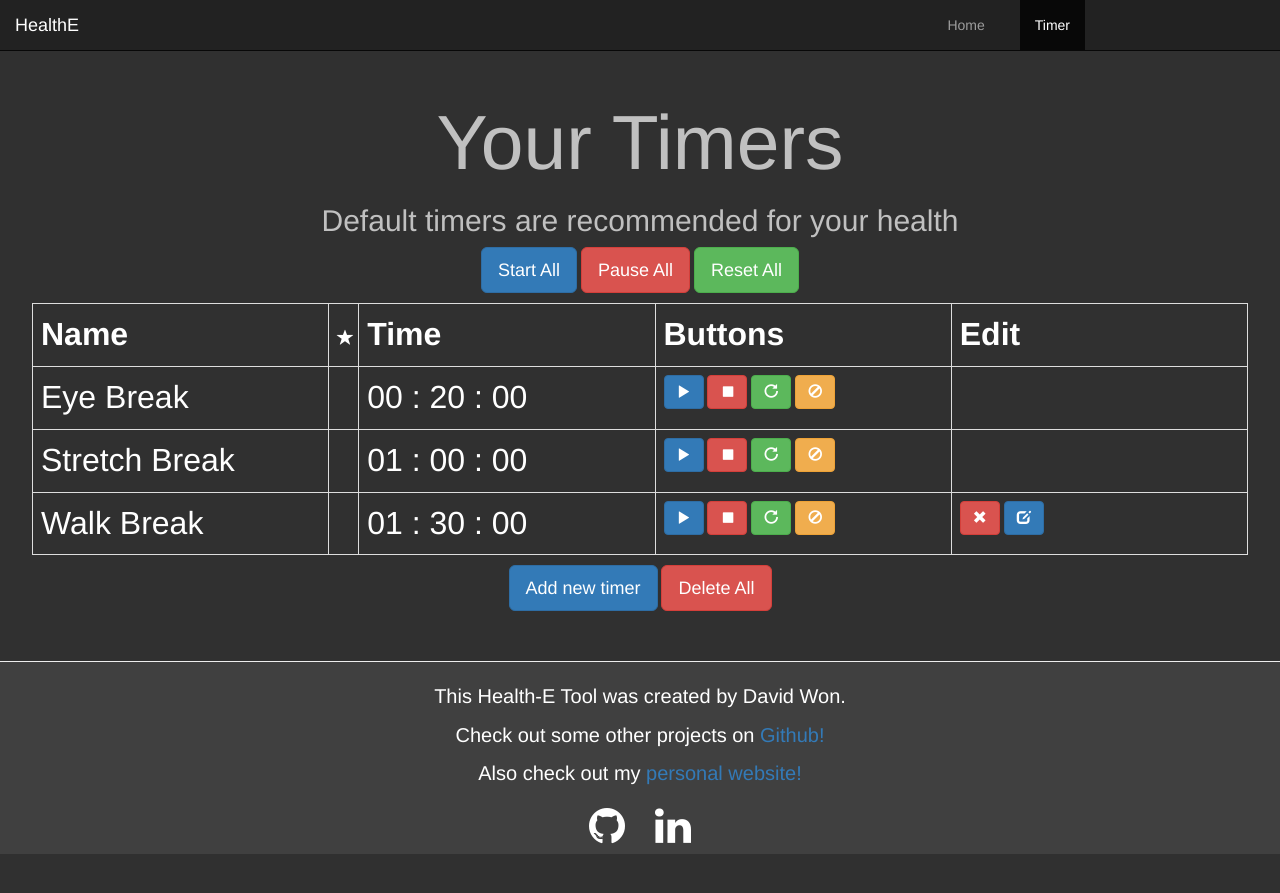
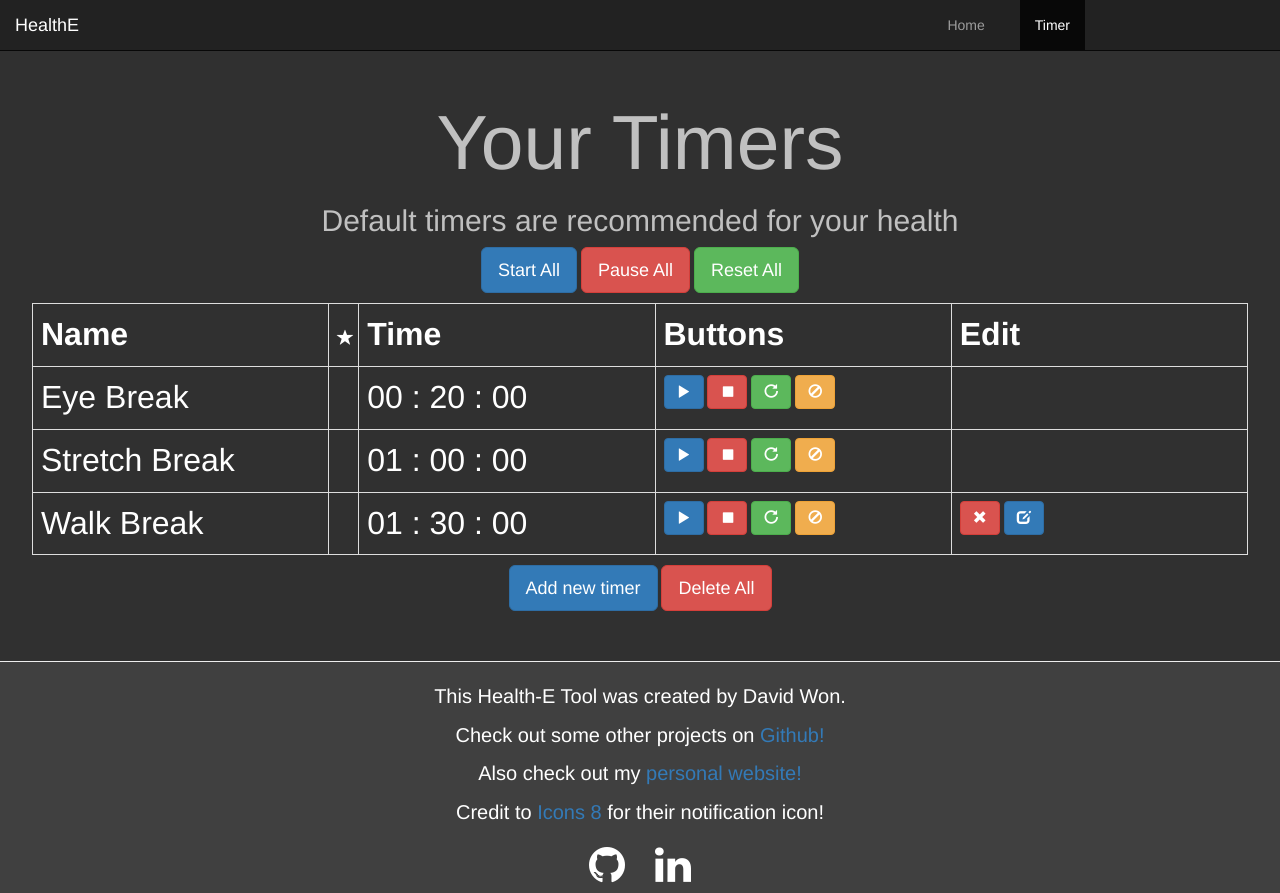
Before and after one commit to davidwon7/Personal-Timer-Tool, a plain HTML site: page timer.html in a window 1280 px wide. Before the commit the page ends 854 px from the top, so only its background shows below. Drawn offline with nearby package versions, Linux system fonts and the light colour scheme.

Commit message:
Icons8 Notification Crediting
Need to credit icons8 for using their icon

```diff
--- a/timer.html
+++ b/timer.html
@@ -148,7 +148,7 @@
         <p class="footer-p">This Health-E Tool was created by David Won. </p>
         <p class="footer-p">Check out some other projects on <a href="http://github.com/davidwon7">Github!</a>  </p>
         <p class="footer-p">Also check out my  <a href="https://davidwon7.github.io">personal website!</a>  </p>
-
+        <p class="footer-p">Credit to <a href="https://icons8.com/icon/16705/Sand-Timer">Icons 8</a> for their notification icon!</p>
     <div class="footer-div">
         <a href="https://github.com/davidwon7" class="btn btn-social-ico">
             <span class="fa fa-github fa-3x" style="color:white;"></span>
```
